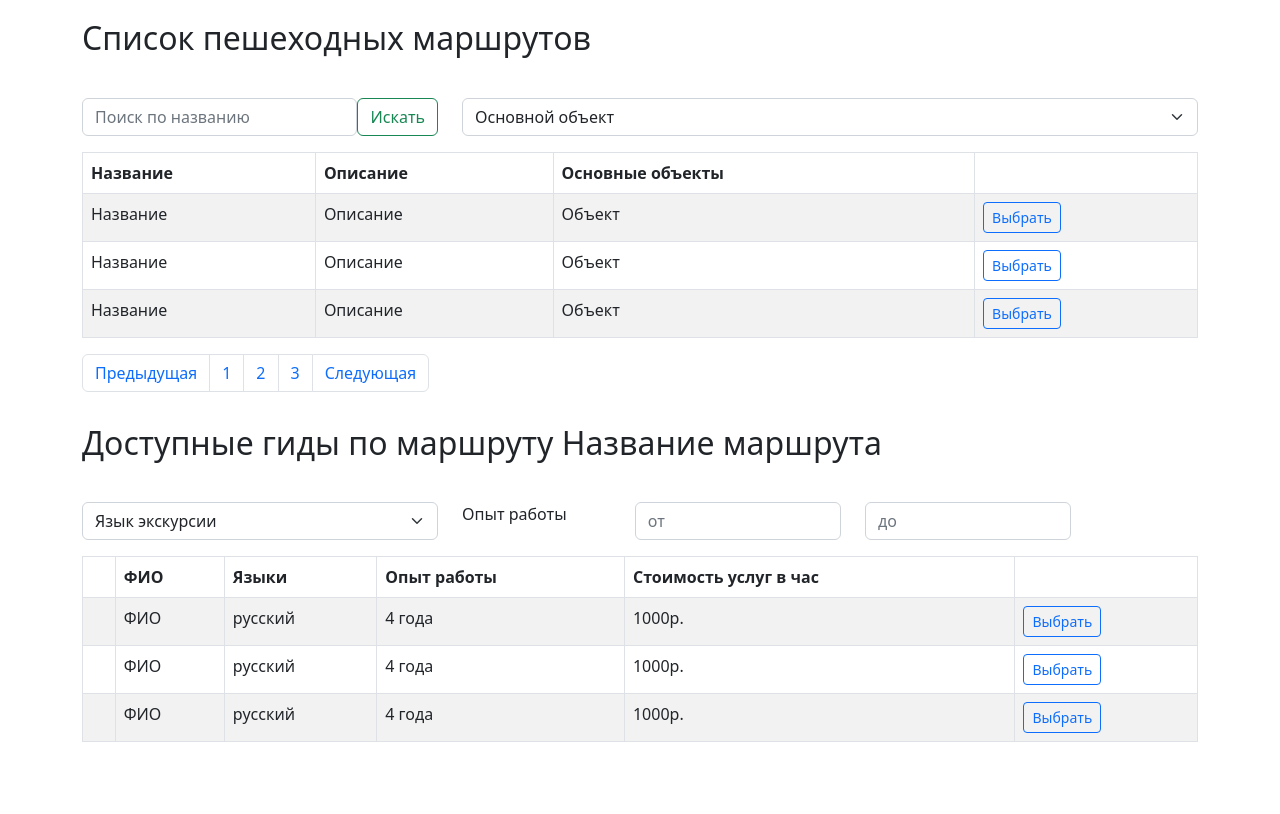
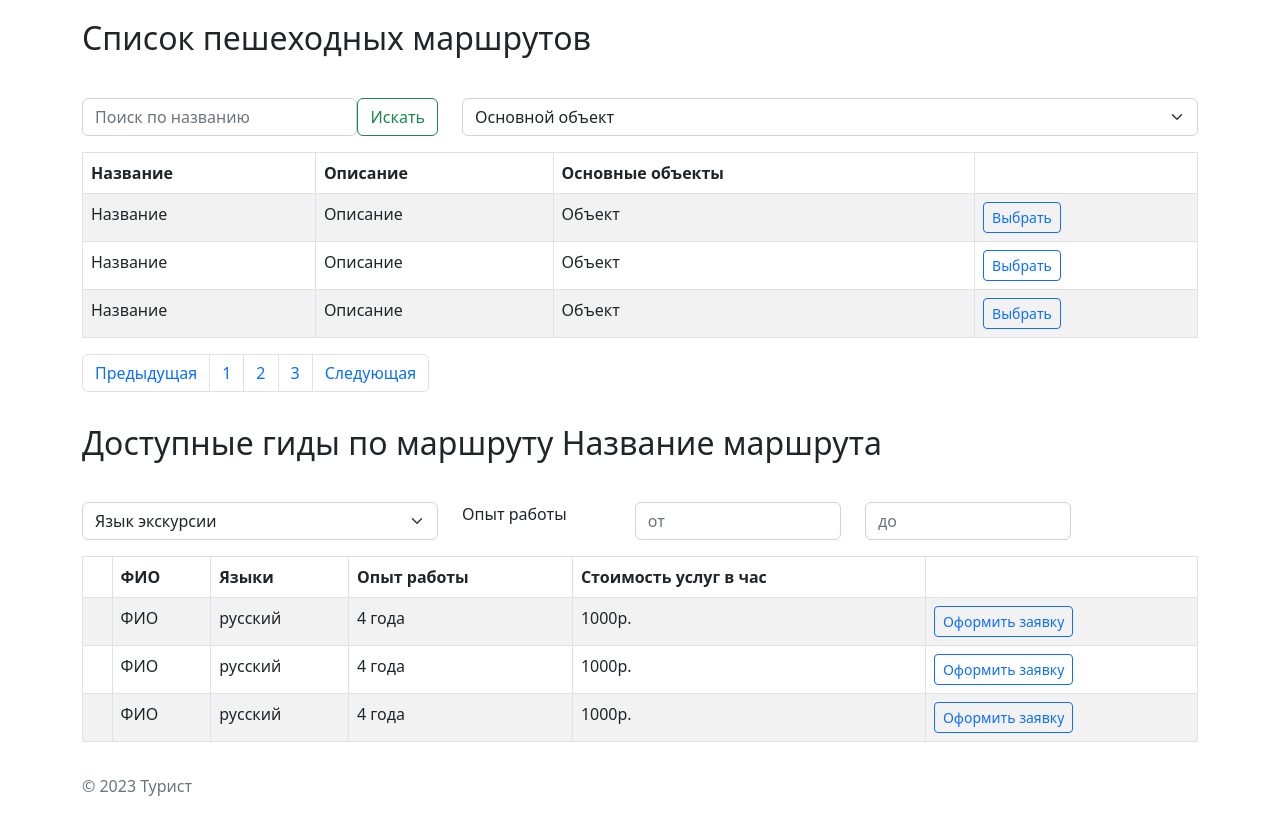
Before and after one commit to esdevmsc/tourist, a plain HTML site: page index.html in a window 1280 px wide. Shown: the part 1145-1959 px from the top of the page. Before the commit the page ends 1903 px from the top, so only its background shows below. Drawn offline with nearby package versions, Linux system fonts and the light colour scheme.

Commit message:
Создание футера

```diff
--- a/index.html
+++ b/index.html
@@ -145,7 +145,7 @@
                     <td>русский</td>
                     <td>4 года</td>
                     <td>1000р.</td>
-                    <td><button class="btn btn-outline-primary btn-sm">Выбрать</button></td>
+                    <td><button class="btn btn-outline-primary btn-sm">Оформить заявку</button></td>
                   </tr>
                   <tr>
                     <td></td>
@@ -153,7 +153,7 @@
                     <td>русский</td>
                     <td>4 года</td>
                     <td>1000р.</td>
-                    <td><button class="btn btn-outline-primary btn-sm">Выбрать</button></td>
+                    <td><button class="btn btn-outline-primary btn-sm">Оформить заявку</button></td>
                   </tr>
                   <tr>
                     <td></td>
@@ -161,7 +161,7 @@
                     <td>русский</td>
                     <td>4 года</td>
                     <td>1000р.</td>
-                    <td><button class="btn btn-outline-primary btn-sm">Выбрать</button></td>
+                    <td><button class="btn btn-outline-primary btn-sm">Оформить заявку</button></td>
                   </tr>
                 </tbody>
               </table>
@@ -170,8 +170,10 @@
         </div>
       </div>
     </main>
-    <footer class="">
-
+    <footer>
+      <div class="container py-3">
+        <p class="col-md-4 mb-0 text-muted">© 2023 Турист</p>
+      </div>
     </footer>
     <script src="https://cdn.jsdelivr.net/npm/bootstrap@5.2.3/dist/js/bootstrap.bundle.min.js" integrity="sha384-kenU1KFdBIe4zVF0s0G1M5b4hcpxyD9F7jL+jjXkk+Q2h455rYXK/7HAuoJl+0I4" crossorigin="anonymous"></script>
   </body>
```
